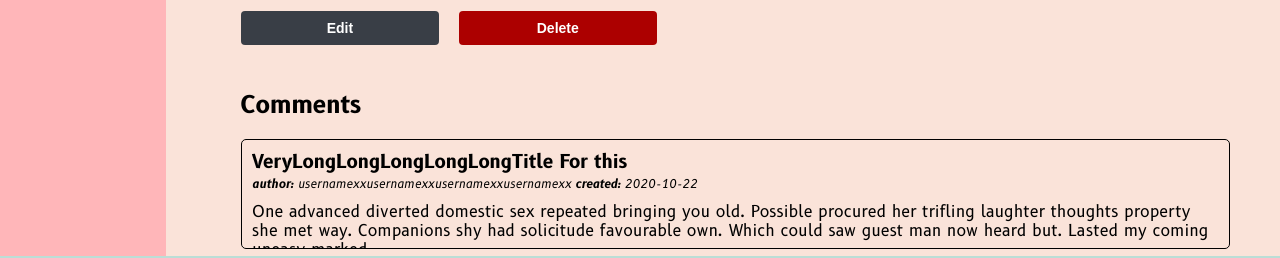
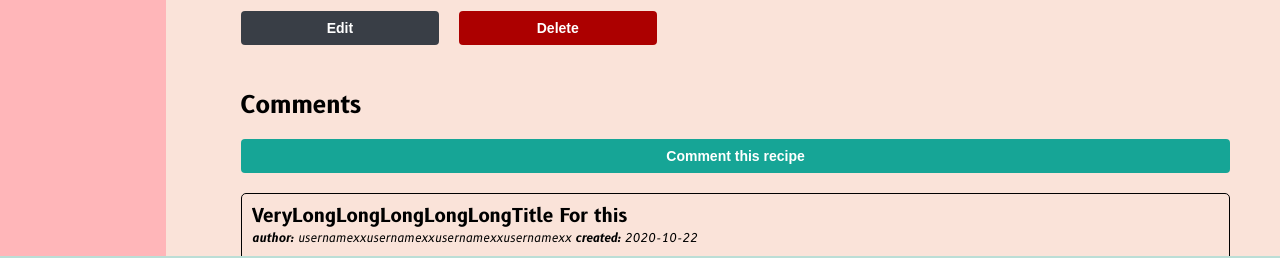
Before and after one commit to ArvApu/recipes-web-app, a Vue app: page /user/1/recipes/1 in a window 1280 px wide. Shown: the part 474-732 px from the top of the page. Built offline with nearby package versions, Linux system fonts and the light colour scheme; no server answers; what vue-js-modal would draw is missing.

Commit message:
added button for comment creation

```diff
--- a/src/assets/css/main.css
+++ b/src/assets/css/main.css
@@ -431,7 +431,7 @@ body, #app{
     border-radius: 5px;
 }
 
-#recipe-view .comment h3{
+#recipe-view .comment h3 {
     margin: 0px;
 }
 
@@ -445,8 +445,9 @@ body, #app{
     font-size: 12px;
 }
 
-#recipe-view .comment-content {
-    /* margin-top: 10px; */
+#recipe-view .comments-section-name {
+    display: flex;
+    flex-direction: column;
 }
 
 /* --------------- Recipe creation --------------- */
--- a/src/views/Recipe.vue
+++ b/src/views/Recipe.vue
@@ -38,11 +38,14 @@
 
         <div class='recipe-control'>
             <button class='btn btn-secondary'> Edit </button>
-            <button class='btn btn-danger' @click="showDelete('recipe')"> Delete </button>
+            <button class='btn btn-danger' @click="showDelete()"> Delete </button>
         </div>
 
         <div class='comments'>
-            <h2> Comments </h2>
+            <div class="comments-section-name">
+                <h2>Comments</h2>
+                <button class='btn btn-primary' @click="show()">Comment this recipe</button>
+            </div>
 
             <div class="comment" v-for="comment in this.comments"  v-bind:key="comment.id">
                 <div class="comment-meta">
@@ -62,11 +65,14 @@
         <!-- MODALS -->
         <v-dialog />
 
+        <modal name="comment-creation-modal">
+            RECIPE CREATION
+        </modal>
+
     </div>
 </template>
 
 <script>
-
 import moment from 'moment';
 
 export default {
@@ -119,10 +125,10 @@ export default {
     formatDate(date) {
         return moment(date).format('YYYY-MM-DD')
     },
-    showDelete (item) {
+    showDelete () {
         this.$modal.show('dialog', {
         title: 'WARNING',
-        text: `Are you sure you want to delete this ${item}?` ,
+        text: 'Are you sure you want to delete this recipe?',
         buttons: [
             {
                 title: 'Do It',
@@ -143,6 +149,12 @@ export default {
     },
     hideDelete () {
         this.$modal.hide('dialog');
+    },
+    show () {
+        this.$modal.show('comment-creation-modal');
+    },
+    hide () {
+        this.$modal.hide('comment-creation-modal');
     }
   }
 }
```
